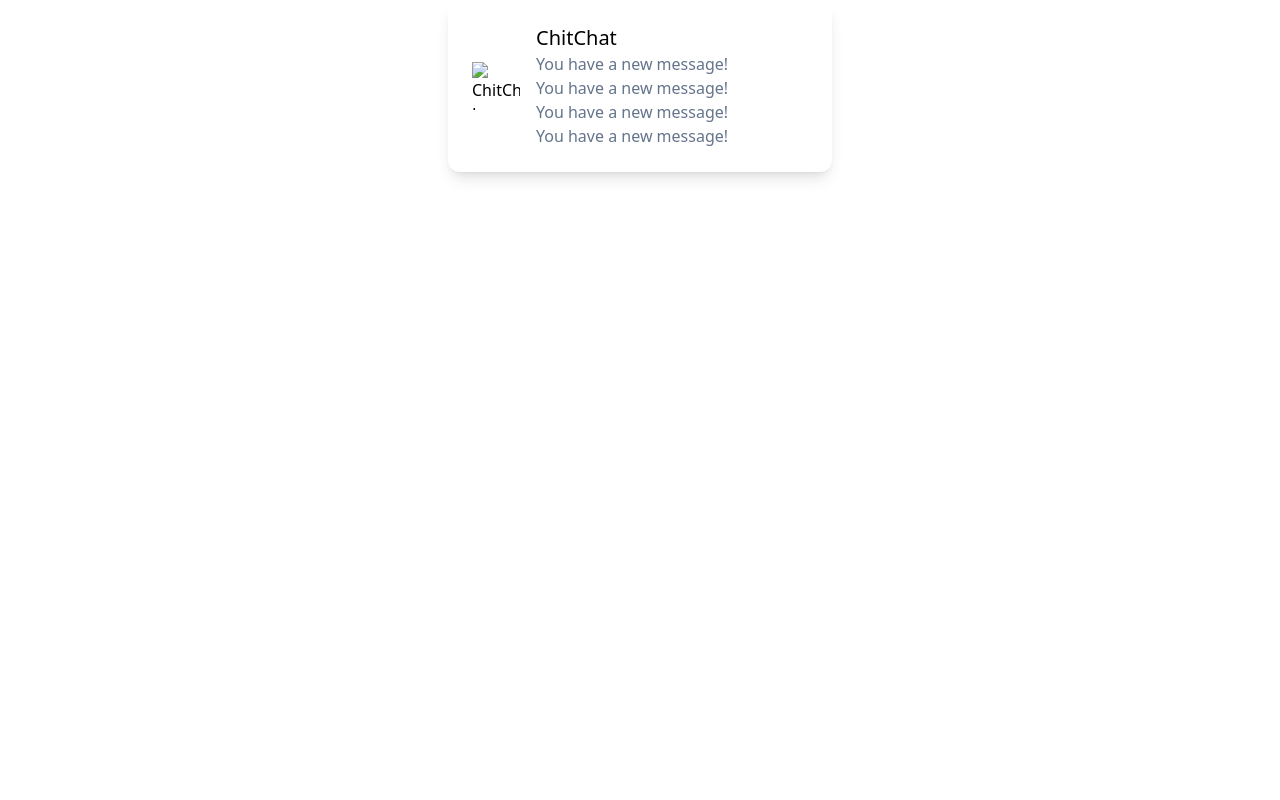
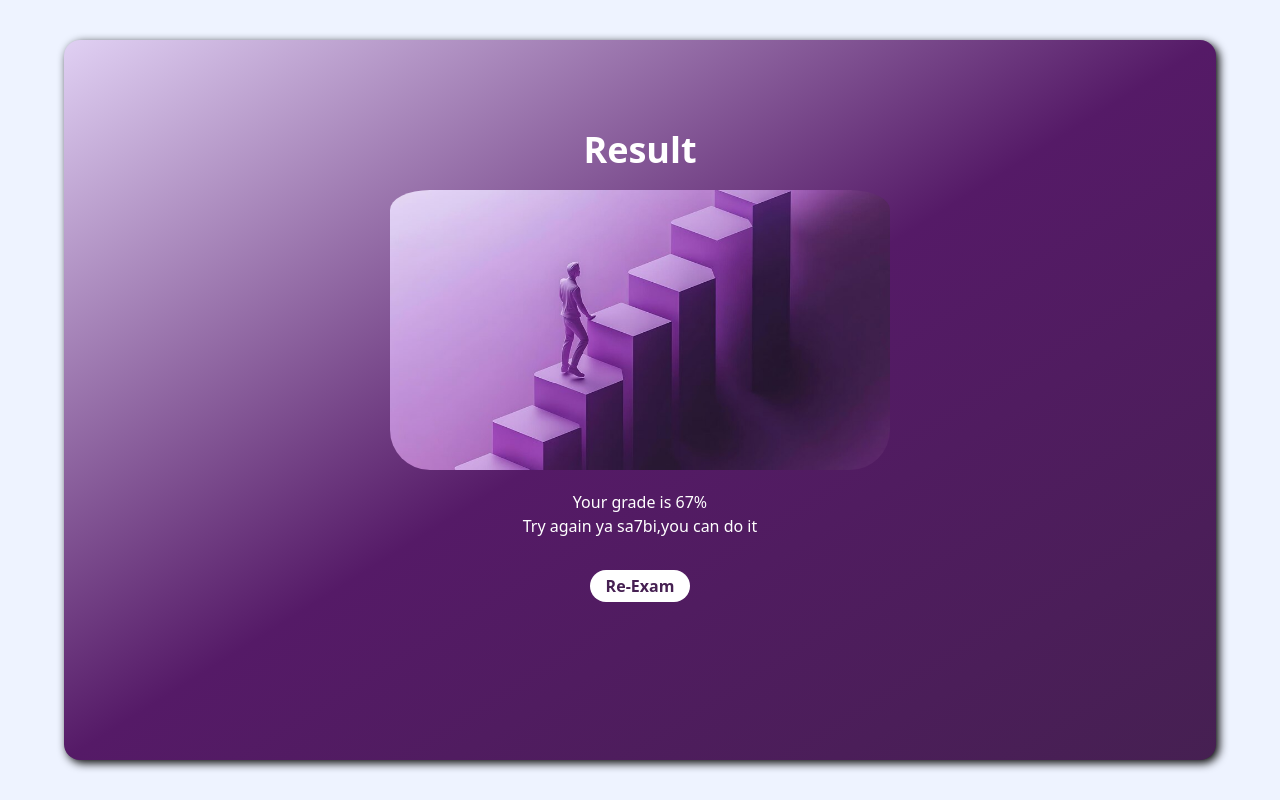
Before and after one commit to Ammar942/online-exam, a plain HTML site: page online-exam.html in a window 1280 px wide. Drawn offline with nearby package versions, Linux system fonts and the light colour scheme.

Commit message:
Succes Page

```diff
--- a/online-exam.css
+++ b/online-exam.css
@@ -0,0 +1,29 @@
+* {
+  margin: 0;
+  padding: 0;
+}
+.success-section {
+  background-color: rgb(238, 243, 255);
+  display: flex;
+  height: 100vh;
+  justify-content: center;
+  align-items: center;
+}
+.result-container {
+  background-color: rgb(70, 32, 82);
+  height: 90vh;
+  width: 90%;
+  box-shadow: 3px 3px 10px 0px black;
+  justify-content: center;
+  align-items: center;
+  display: flex;
+  flex-direction: column;
+}
+
+.img-container {
+  width: 500px;
+  height: 500px;
+}
+.img-container img {
+  border-radius: 40px;
+}
--- a/online-exam.html
+++ b/online-exam.html
@@ -8,20 +8,28 @@
     <title>online-exam</title>
   </head>
   <body>
-    <div
-      class="p-6 max-w-sm mx-auto bg-white rounded-xl shadow-lg flex items-center gap-x-4"
-    >
-      <div class="shrink-0">
-        <img class="size-12" src="/img/logo.svg" alt="ChitChat Logo" />
+    <section class="success-section">
+      <div
+        class="result-container rounded-2xl bg-gradient-to-tl from-[#462052] via-[#551a67] to-[#e0d0f3]"
+      >
+        <h1 class="text-white text-center font-bold text-4xl">Result</h1>
+        <div class="img-container">
+          <img src="./images/successImg.jpg" class="pt-5" alt="" />
+          <div class="text-container pt-5 text-center">
+            <p class="text-white text-center">Your grade is 67%</p>
+            <p class="text-white text-center">
+              Try again ya sa7bi,you can do it
+            </p>
+
+            <button
+              class="text-[#462052] rounded-2xl px-4 py-1 mt-8 font-bold bg-white hover:#551a67 hover:text-white"
+            >
+              Re-Exam
+            </button>
+          </div>
+        </div>
       </div>
-      <div>
-        <div class="text-xl bg- font-medium text-black">ChitChat</div>
-        <p class="text-slate-500">You have a new message!</p>
-        <p class="text-slate-500">You have a new message!</p>
-        <p class="text-slate-500">You have a new message!</p>
-        <p class="text-slate-500">You have a new message!</p>
-      </div>
-    </div>
+    </section>
     <script src="online-exam.js"></script>
   </body>
 </html>
```
Also changed, not shown: images/Success.jpg (added), images/successImg.avif (added), images/successImg.jpg (added), 1 other file.
